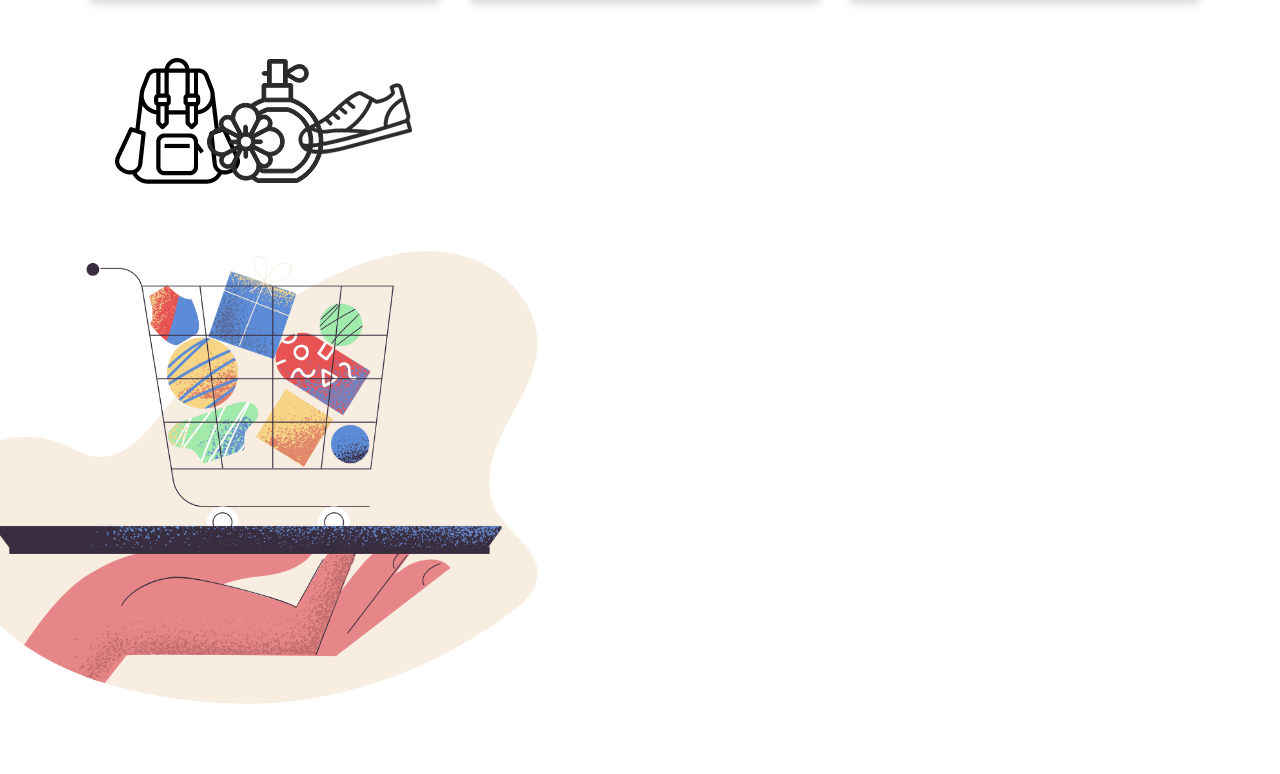
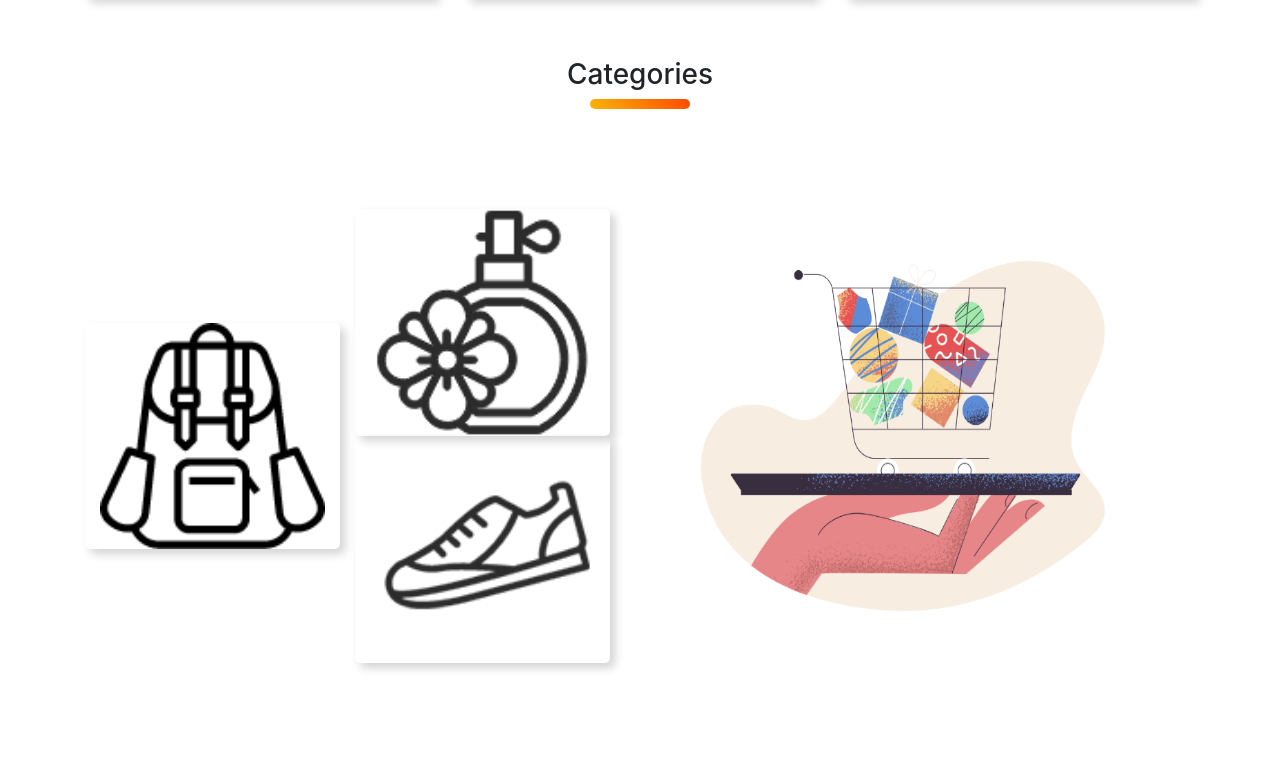
Before and after one commit to bulbul13072/hot-gadgets, a plain HTML site: page index.html in a window 1280 px wide. Shown: the part 2045-2819 px from the top of the page. After the commit the page ends 2768 px from the top, so only its background shows below. Drawn offline with nearby package versions, Linux system fonts and the light colour scheme.

Commit message:
little changes

```diff
--- a/index.html
+++ b/index.html
@@ -20,13 +20,13 @@
                   <a class="nav-link" href="#">Home <span class="sr-only">(current)</span></a>
                 </li>
                 <li class="nav-item">
-                  <a class="nav-link" href="#shoes">Product</a>
+                  <a class="nav-link" href="#">Product</a>
                 </li>
                 <li class="nav-item">
-                  <a class="nav-link" href="#backpack">About Us</a>
+                  <a class="nav-link" href="#">About Us</a>
                 </li>
                 <li class="nav-item">
-                  <a class="nav-link" href="#subscribe">Contact Us</a>
+                  <a class="nav-link" href="#">Contact Us</a>
                 </li>
               </ul>
             </div>
@@ -158,23 +158,27 @@
             </div>
         </div>
     </div>
-<div class="container raw">
-
-    <div class="col-6 d-flex align-items-center">
-        <div class="col-md-2">
-            <img src="categories/bag.png" alt="">
+    <h3 class="text-center">Categories</h3>
+    <div class="d-flex justify-content-center">
+        <div class="underline-style"></div>
     </div>
-        <div class="col-md-2">
-            <img src="categories/perfume.png" alt="">
+    <div class="container">
+        <div class="row">
+            <div class="col-md-3 align-self-center">
+                <img src="categories/bag.png" alt="bags" class="col-12 cat-3">
             </div>
-        <div class="col-md-3">
-            <img src="categories/shoe.png" alt="">
+            <div class="col-3 row">
+                <img src="categories/perfume.png" alt="perfume" class="col-12 cat-3">
+                <img src="categories/shoe.png" alt="shoes" class="col-12 cat-3">
+             </div>
+            <img src="categories/pale-order.png" alt="other" class="col-6">
         </div>
     </div>
-    <div class="col-6 d-flex justify-content-end">
-        <img src="categories/pale-order.png" alt="">
-    </div>
-</div>
+
+
+
+
+
 
 
 
--- a/styles.css
+++ b/styles.css
@@ -17,3 +17,15 @@
     border-radius: 5px;
     box-shadow: 5px 5px 10px lightgray;
 }
+.cat-3{
+    border: none;
+    border-radius: 5px;
+    box-shadow: 5px 5px 10px lightgray;
+}
+.underline-style{
+    height: 10px;
+    width: 100px;
+    margin-bottom: 100px;
+    background-image: linear-gradient(45deg, rgb(247, 183, 9), rgb(255, 72, 0));
+    border-radius: 5px;
+}
```
Lines whose indentation alone changed are shown as unchanged.
